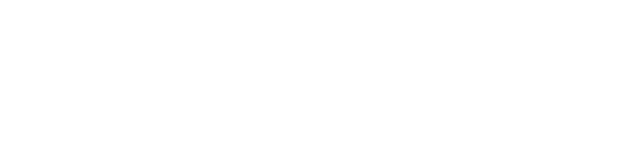
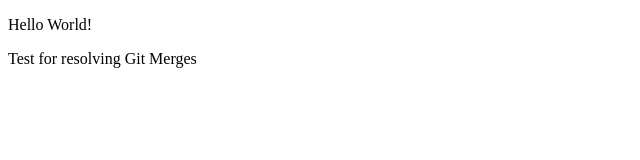
Before and after one commit to Crythe-Sec/project1-web-systems, a plain HTML site: page index.html in a window 1280 px wide. Shown: the whole page, without its empty margins (0-640 px from the left). Drawn offline with Linux system fonts and the light colour scheme.

Commit message:
Add Test Text

```diff
--- a/index.html
+++ b/index.html
@@ -1 +1,3 @@
 <!DOCTYPE html>
+<p>Hello World!</p>
+<p>Test for resolving Git Merges</p>
```
